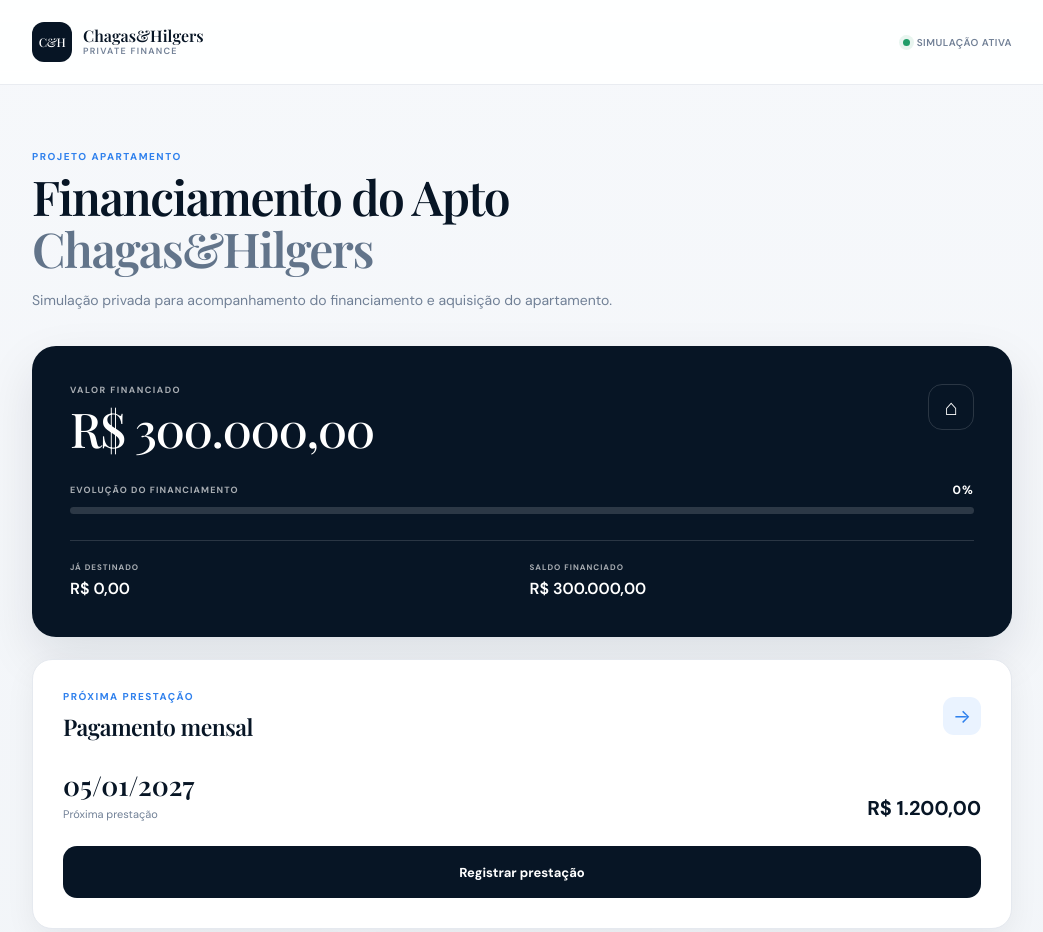
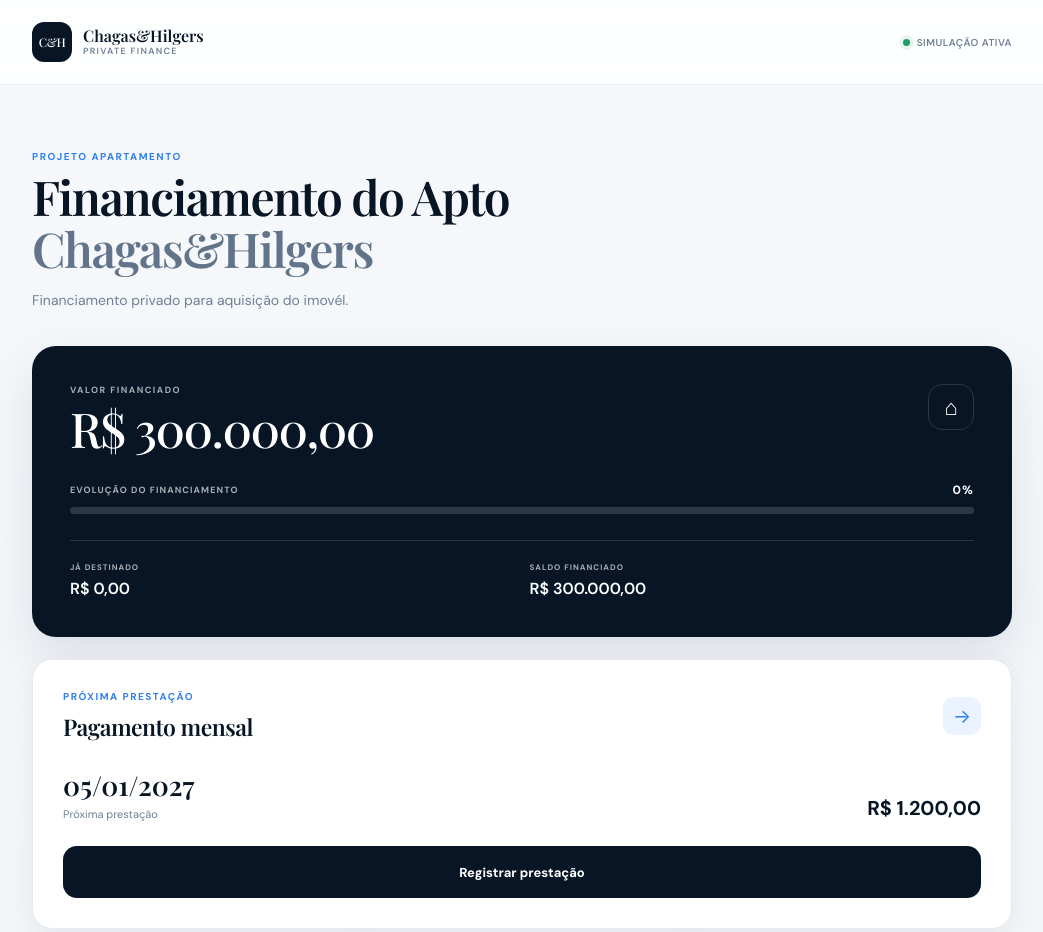
Before and after one commit to FernandoSChagas/Chagas-Hilgers---Finance, a plain HTML site: page index.html in a window 1280 px wide. Shown: the top 932 px of the page, without its empty margins (118-1161 px from the left). Drawn offline with nearby package versions, Linux system fonts and the light colour scheme.

Commit message:
Update index.html

```diff
--- a/index.html
+++ b/index.html
@@ -50,8 +50,7 @@
                 </h1>
 
                 <p>
-                    Simulação privada para acompanhamento do financiamento
-                    e aquisição do apartamento.
+                    Financiamento privado para aquisição do imovél.
                 </p>
 
             </section>
```
